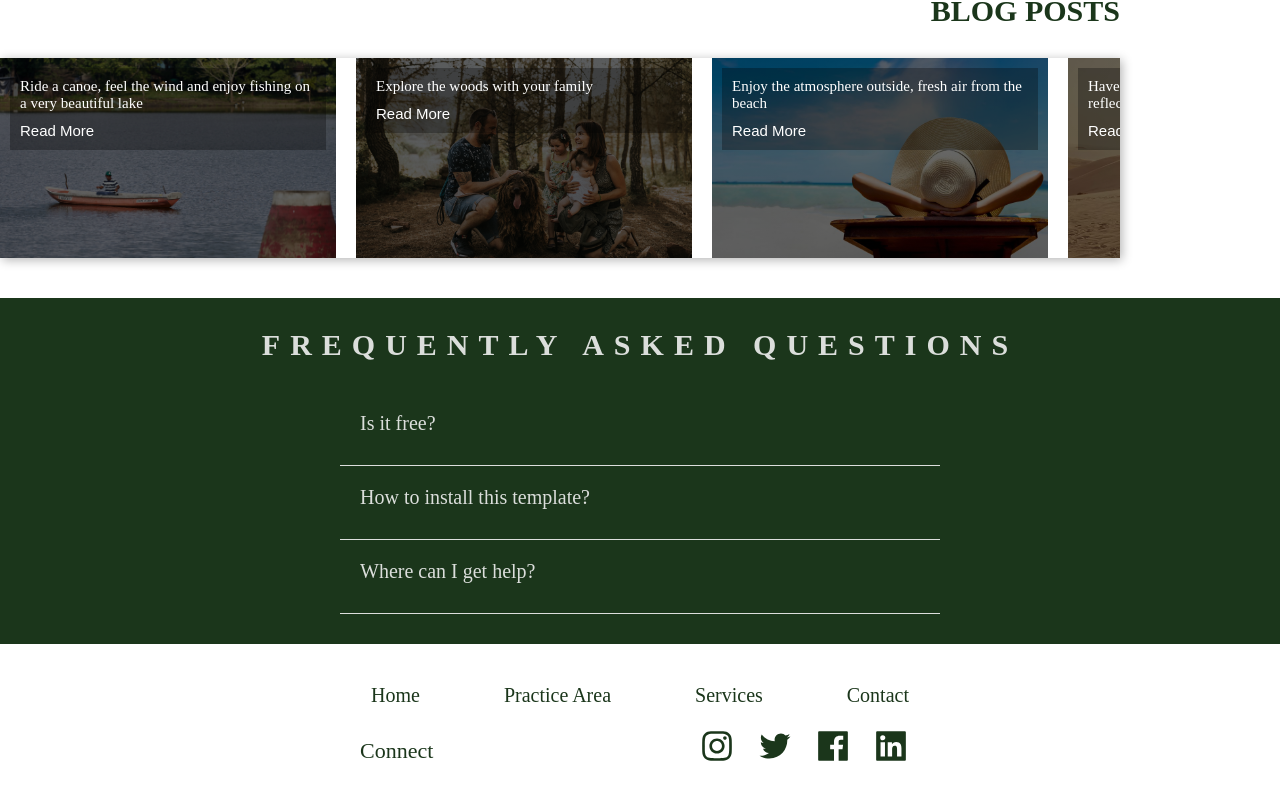
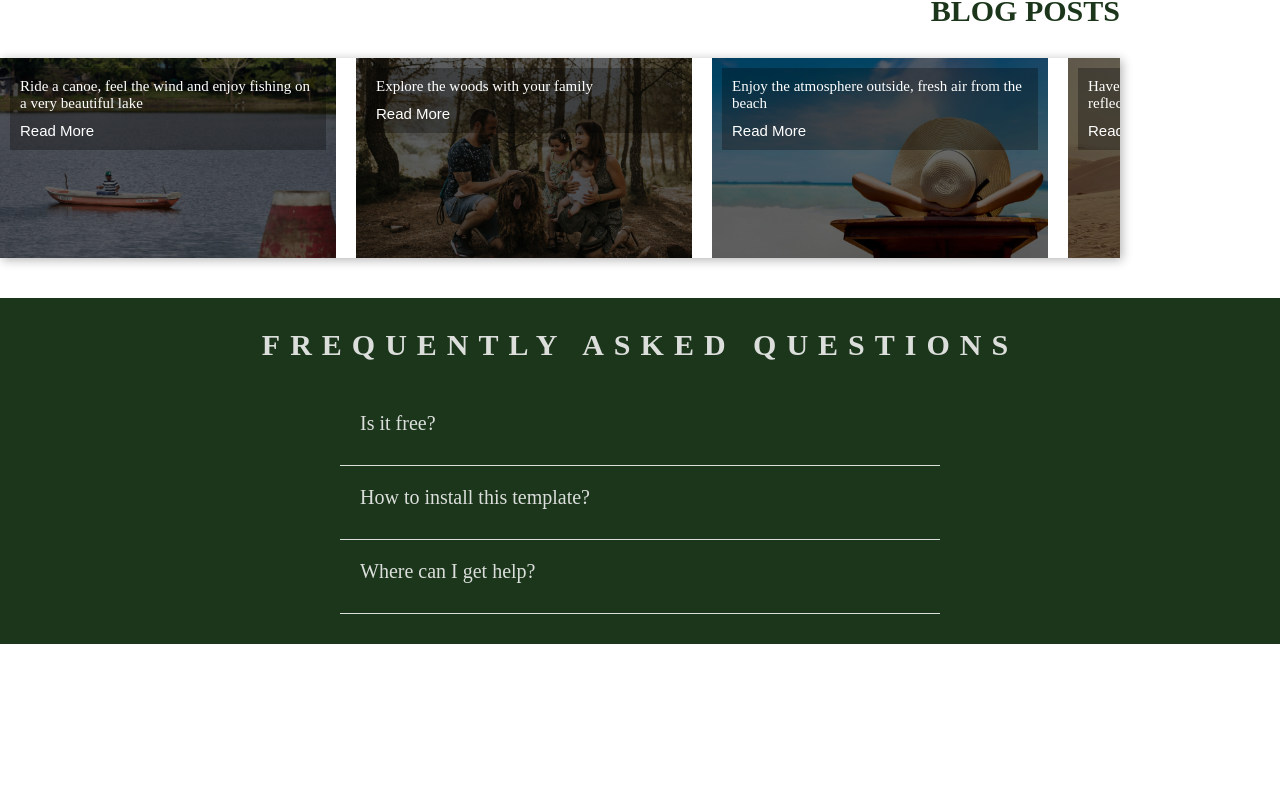
Before and after one commit to Davetech101/coventry-hotel, a Next.js app: page / in a window 1280 px wide. Shown: the part 1740-2540 px from the top of the page. After the commit the page ends 2464 px from the top, so only its background shows below. Built offline with nearby package versions, Linux system fonts and the light colour scheme.

Commit message:
get in touch

```diff
--- a/components/Footer.tsx
+++ b/components/Footer.tsx
@@ -11,7 +11,7 @@ import {
 const Footer = () => {
   return (
     <SFooter>
-      <nav>
+      {/* <nav>
         <ul className="links">
           <li>
             <Link href="/home">Home</Link>
@@ -44,7 +44,7 @@ const Footer = () => {
             </button>
           </li>
         </ul>
-      </nav>
+      </nav> */}
     </SFooter>
   );
 };
--- a/styles/styled-components/SGetInTouch.tsx
+++ b/styles/styled-components/SGetInTouch.tsx
@@ -4,6 +4,10 @@ const SGetInTouch = styled.section`
     z-index:10;
     position:relative;
 
+    h2{
+
+    }
+
 `;
 
 export default SGetInTouch;
```
